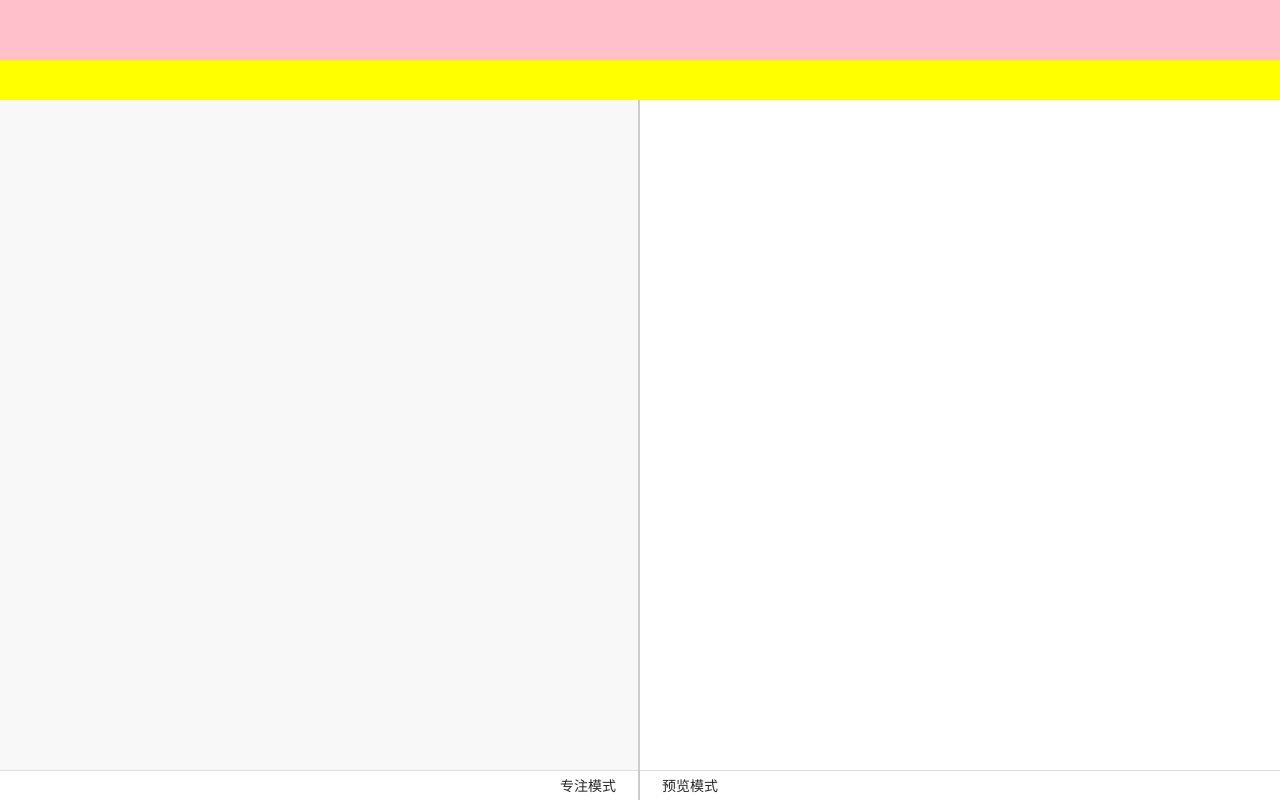
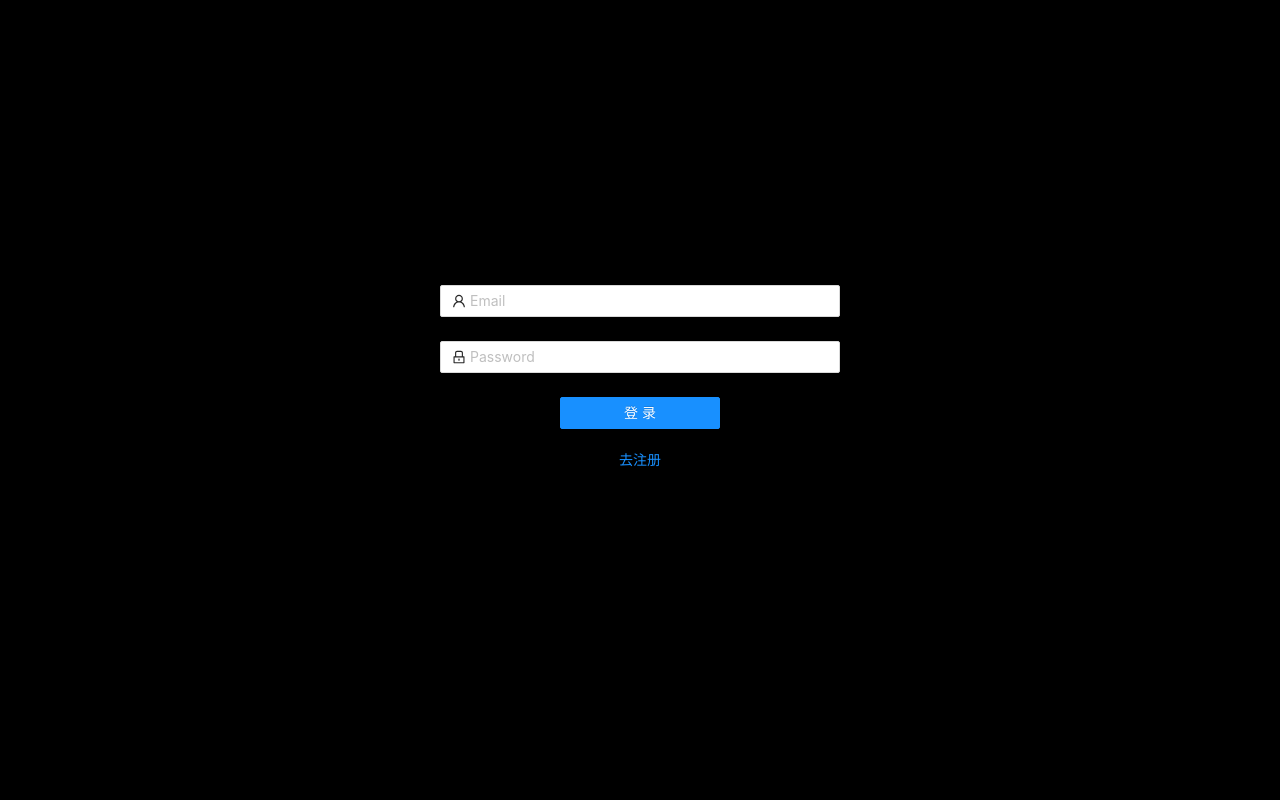
Before and after one commit to Zen-Uni/tech-training-camp-frontend, a React (Create React App) app in the folder client/: page /sign in a window 1280 px wide. Before the commit this address led to /edit. Built offline with nearby package versions, Linux system fonts and the light colour scheme.

Commit message:
feat: 添加登录注册页面，完成基本的语法解析

```diff
--- /dev/null
+++ b/client/src/modules/LoginAndRegister/Login.jsx
@@ -0,0 +1,80 @@
+/**
+ * @description login page
+ * @author Uni
+ */
+
+// TODO: 测试登录注册，优化逻辑
+
+import React, {  } from 'react'
+import { Form, Input, Button, Checkbox, message } from 'antd'
+import { UserOutlined, LockOutlined } from '@ant-design/icons'
+import { Link } from 'react-router-dom'
+// import style
+import {
+    loginLayout,
+    loginButtonLayout
+} from './style'
+
+const Login = (props) => {
+
+    const { handleChange } = props
+
+    const onFinish = async (values) => {
+        console.log(values)
+    };
+
+    return (
+        <Form
+        name="normal_login"
+        className="login-form"
+        initialValues={{
+            remember: true,
+        }}
+        onFinish={onFinish}
+        style={loginLayout}
+        >
+        <Form.Item
+            name="email"
+            rules={[
+                {
+                    type: "email",
+                    message: '请输入正确的邮箱格式',
+                },
+
+                {
+                    required: true,
+                    message: '请输入用户邮箱',
+                },
+            ]}
+        >
+            <Input prefix={<UserOutlined className="site-form-item-icon" />} placeholder="Email" />
+        </Form.Item>
+        <Form.Item
+            name="password"
+            rules={[
+            {
+                required: true,
+                message: '请输入密码',
+            },
+            ]}
+        >
+            <Input
+            prefix={<LockOutlined className="site-form-item-icon" />}
+            type="password"
+            placeholder="Password"
+            />
+        </Form.Item>
+        <Form.Item style={loginButtonLayout}>
+            <Button type="primary" htmlType="submit" className="login-form-button" style={{display: "inline-block", width: "160px"}}>
+                登录
+            </Button>
+            <div style={{margin: "20px 0px"}} onClick={handleChange}>
+                <Link>去注册</Link>
+            </div>
+        </Form.Item>
+        </Form>
+    );
+};
+
+
+export default Login
--- /dev/null
+++ b/client/src/modules/LoginAndRegister/Register.jsx
@@ -0,0 +1,123 @@
+/**
+ * @description register page
+ * @author Uni
+ */
+
+import React, { useRef } from 'react'
+
+import { Form, Input, Button, Row, Col, message } from 'antd'
+import { UserOutlined, LockOutlined, MailOutlined } from '@ant-design/icons'
+import { Link } from 'react-router-dom'
+// import style
+import {
+    loginLayout,
+    loginButtonLayout
+} from './style'
+
+
+
+
+const Register = (props) => {
+
+    const { handleChange } = props
+
+    const onFinish = async(values) => {
+
+    };
+
+
+    const getCaptcha = async () => {
+
+    }
+
+    return (
+        <Form
+        name="normal_login"
+        className="login-form"
+        initialValues={{
+            remember: true,
+        }}
+        onFinish={onFinish}
+        style={loginLayout}
+        >
+        <Form.Item
+            name="username"
+            rules={[
+            {
+                required: true,
+                message: '请输入用户名',
+            },
+            ]}
+        >
+            <Input
+            prefix={<UserOutlined className="site-form-item-icon" />}
+
+            placeholder="Username"
+            />
+        </Form.Item>
+        <Form.Item
+            name="password"
+            rules={[
+            {
+                required: true,
+                message: '请输入密码',
+            },
+            ]}
+        >
+            <Input
+            prefix={<LockOutlined className="site-form-item-icon" />}
+            type="password"
+            placeholder="Password"
+            />
+        </Form.Item>
+        <Form.Item
+            name="email"
+            rules={[
+                {
+                    type: "email",
+                    message: '请输入正确的邮箱格式',
+                },
+
+                {
+                    required: true,
+                    message: '请输入用户邮箱',
+                },
+            ]}
+        >
+            <Input prefix={<MailOutlined className="site-form-item-icon" />} placeholder="Email" />
+        </Form.Item>
+        <Form.Item label="验证码" extra="We must make sure that your are a human.">
+            <Row gutter={8}>
+            <Col span={12}>
+                <Form.Item
+                name="captcha"
+                noStyle
+                rules={[
+                    {
+                    required: true,
+                    message: 'Please input the captcha you got!',
+                    },
+                ]}
+                >
+                <Input/>
+                </Form.Item>
+            </Col>
+            <Col span={12}>
+                <Button onClick={getCaptcha}>获取验证码</Button>
+            </Col>
+            </Row>
+        </Form.Item>
+        <Form.Item style={loginButtonLayout}>
+            <Button type="primary" htmlType="submit" className="login-form-button" style={{display: "inline-block", width: "160px"}}>
+            注册
+            </Button>
+            <div style={{margin: "20px 0px"}} onClick={handleChange}>
+                <Link>去登陆</Link>
+            </div>
+        </Form.Item>
+        </Form>
+    );
+};
+
+
+export default Register
--- a/client/src/modules/LoginAndRegister/index.jsx
+++ b/client/src/modules/LoginAndRegister/index.jsx
@@ -1,8 +1,32 @@
-import React from 'react'
+import React, { useState } from 'react'
+
+// import style components
+import {
+    SignWrappper,
+} from './style'
+
+
+// import subcomponents
+import Login from './Login'
+import Register from './Register'
 
 function LoginAndRegister() {
+
+    const [login, setLogin] = useState(true)
+
+
+    const handleChangeComponents = () => {
+        setLogin(() => {
+            return !login
+        })
+    }
+
     return (
-        <div>this is LoginAndRegister page</div>
+        <SignWrappper>
+            {
+                login ? <Login handleChange={handleChangeComponents}/> : <Register handleChange={handleChangeComponents}/>
+            }
+        </SignWrappper>
     )
 }
 
--- /dev/null
+++ b/client/src/modules/LoginAndRegister/style.js
@@ -0,0 +1,22 @@
+import styled from 'styled-components'
+
+export const SignWrappper = styled.div`
+    position: absolute;
+    height: 100%;
+    width: 100%;
+    background-color: black;
+`
+
+
+export const loginLayout = {
+    width: "400px",
+    position: "fixed",
+    left: "50%",
+    top: "50%",
+    transform: "translate(-50%, -50%)",
+
+}
+
+export const loginButtonLayout = {
+    textAlign: "center"
+}
--- a/client/src/routes.js
+++ b/client/src/routes.js
@@ -7,7 +7,7 @@ import NotFound from './modules/NotFound'
 
 import { Redirect } from 'react-router-dom'
 
-const auth = true
+const auth = false
 
 const routes = [
     {
```
